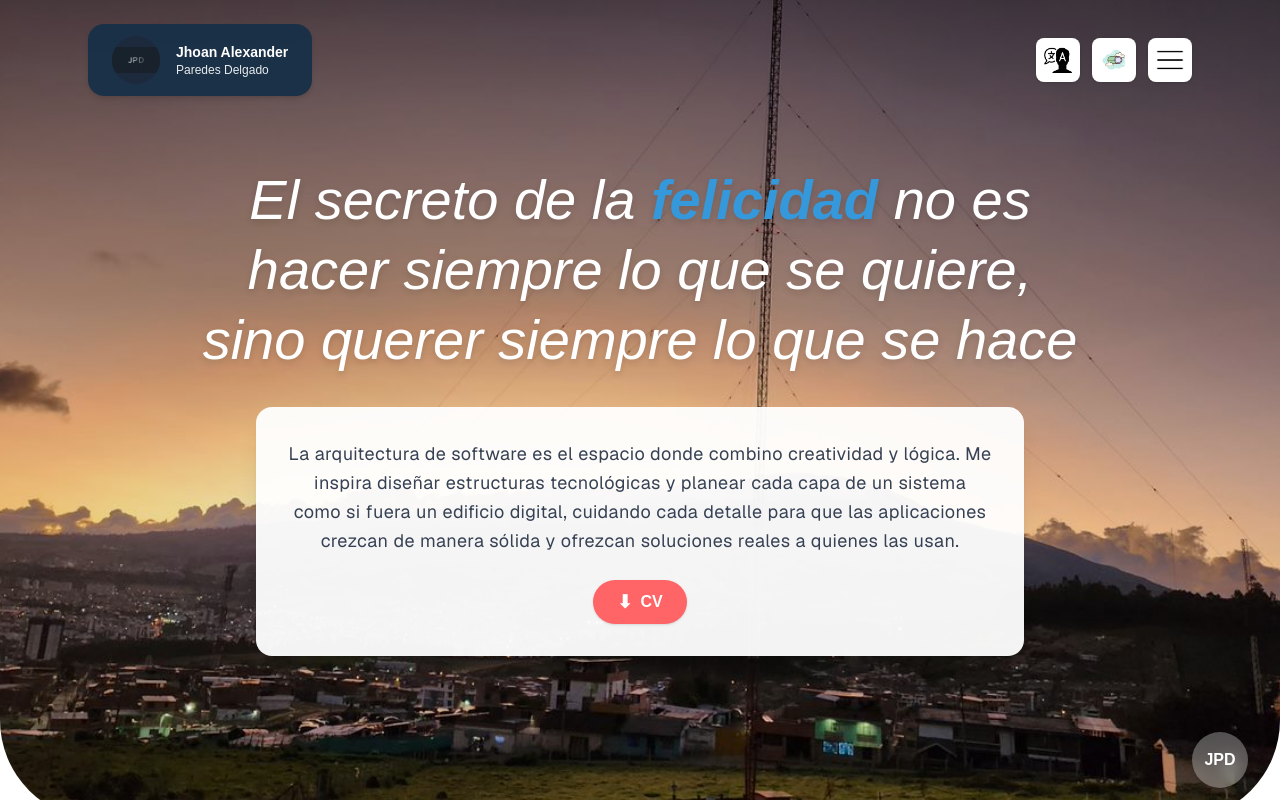
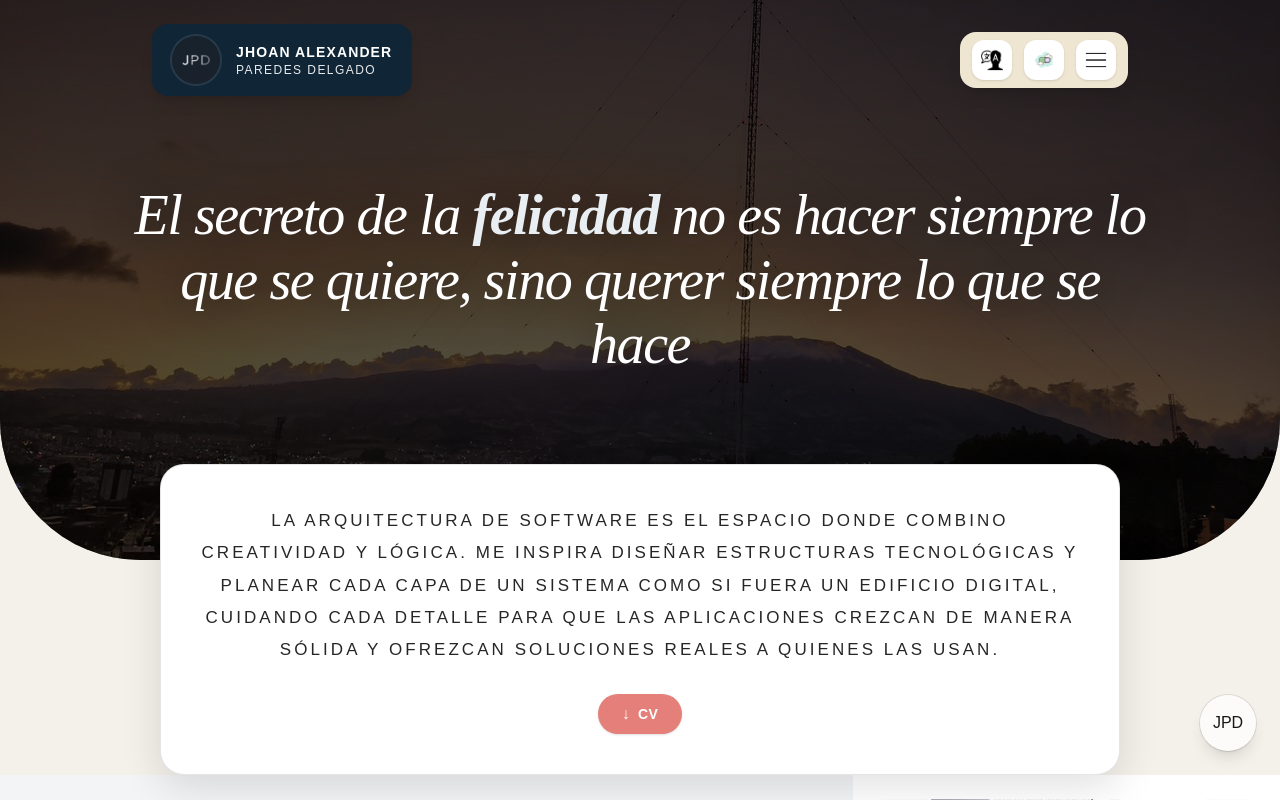
Before and after one commit to Jhoan-Pd/Portafolio, a Next.js app: page / in a window 1280 px wide. Shown: the top 800 px of the page. Built offline with nearby package versions, Linux system fonts and the light colour scheme.

Commit message:
arreglo lenguajes

```diff
--- a/src/app/page.tsx
+++ b/src/app/page.tsx
@@ -4,6 +4,7 @@ import Projects from "@/components/Projects";
 import Informacion from "@/components/Informacion";
 import References from "@/components/References";
 import Contact from "@/components/Contact";
+import Lenguajes from "@/components/lenguajes";
 
 export default function Home() {
   return (
@@ -11,8 +12,10 @@ export default function Home() {
       <Hero />
       <Projects />
       <Informacion />
+      <Lenguajes />
       <References />
       <Contact />
+
     </main>
   );
 }
--- a/src/components/Hero.tsx
+++ b/src/components/Hero.tsx
@@ -1,14 +1,16 @@
 "use client";
+
 import Image from "next/image";
 import Link from "next/link";
 import { useEffect, useState } from "react";
 
-interface HeroData {
+type HeroData = {
   backgroundImage: string;
   quote: string;
-  highlight: string;
+  highlight?: string;
   intro: string;
   cvLink: string;
+  cvLabel?: string;
   author: {
     firstName: string;
     lastName: string;
@@ -17,129 +19,225 @@ interface HeroData {
   };
   icons: {
     language: string;
-    theme: string;
     menu: string;
+    theme?: string;
+    themeLight?: string;
+    themeDark?: string;
   };
-}
+};
 
 export default function Hero() {
-  const [heroData, setHeroData] = useState<HeroData | null>(null);
+  const [hero, setHero] = useState<HeroData | null>(null);
+  const [dark, setDark] = useState(false);
 
   useEffect(() => {
     fetch("/data/data.json")
-      .then((res) => res.json())
-      .then((data) => setHeroData(data.hero))
-      .catch((err) => console.error("Error cargando Hero data:", err));
+      .then((r) => r.json())
+      .then((d) => setHero(d.hero as HeroData))
+      .catch((e) => console.error("Error cargando Hero data:", e));
   }, []);
 
-  if (!heroData) {
+  if (!hero) {
     return (
-      <section className="h-[500px] flex items-center justify-center text-gray-400">
-        Cargando información...
+      <section className="h-[60svh] min-h-[480px] grid place-items-center text-neutral-400">
+        Cargando información…
       </section>
     );
   }
 
+  // Tokens de estilo (ajusta si usas otra paleta)
+  const strokeBlue = "#2F80ED";
+  const pillDark = "#102535";
+  const pillLight = "#EFE6D2";
+  const coral = "#E57F79";
+  const rounded = 140;
+
+  // Icono para el botón de tema (acepta themeLight/themeDark o theme genérico)
+  const themeIcon = dark
+    ? hero.icons.themeDark ?? hero.icons.theme ?? hero.icons.language
+    : hero.icons.themeLight ?? hero.icons.theme ?? hero.icons.language;
+
+  // Resalta una única ocurrencia de `highlight` sin usar HTML crudo
+  const renderHighlighted = (text: string, hl?: string) => {
+    if (!hl) return text;
+    const i = text.indexOf(hl);
+    if (i === -1) return text;
     return (
-    <section className="relative w-full">
-      {/* Contenedor principal */}
-      <div className="relative h-[520px] sm:h-[640px] md:h-[760px] lg:h-[820px] rounded-b-[100px] overflow-hidden">
-        {/* Imagen de fondo */}
+      <>
+        {text.slice(0, i)}
+        <span className="font-semibold text-[#E9EEF3]">{hl}</span>
+        {text.slice(i + hl.length)}
+      </>
+    );
+  };
+
+  return (
+    <section
+      className={`relative w-full ${
+        dark ? "bg-neutral-900 text-white" : "bg-[#F4F1EB] text-neutral-900"
+      }`}
+    >
+      {/* Top: imagen con borde inferior redondeado */}
+      <div
+        className="relative overflow-hidden"
+        style={{
+          height: "68svh",
+          minHeight: 560,
+          borderBottomLeftRadius: rounded,
+          borderBottomRightRadius: rounded,
+        }}
+      >
         <Image
-          src={heroData.backgroundImage}
-          alt="Hero background"
+          src={hero.backgroundImage}
+          alt="Fondo principal"
           fill
+          priority
           className="object-cover object-center"
-          priority
         />
 
-        {/* Capa oscura */}
-        <div className="absolute inset-0 bg-gradient-to-b from-black/40 via-black/10 to-transparent" />
+        {/* Overlays para contraste */}
+        <div className="absolute inset-0 bg-black/55" />
+        <div className="absolute inset-0 bg-gradient-to-b from-black/40 via-black/35 to-black/20" />
 
-        {/* Navbar */}
-        <nav className="absolute top-6 left-1/2 transform -translate-x-1/2 z-30 w-full max-w-6xl px-6 flex items-center justify-between">
-          {/* Logo + Nombre */}
-          <div className="flex items-center gap-4 bg-[#183047]/95 text-white rounded-2xl py-3 px-6 shadow-md">
-            <div className="w-12 h-12 rounded-full flex items-center justify-center bg-slate-800 overflow-hidden">
+        {/* Navbar de pastillas */}
+        <nav className="absolute top-6 left-1/2 -translate-x-1/2 z-20 w-full max-w-5xl px-6">
+          <div className="flex items-center justify-between gap-4">
+            {/* Avatar + nombre */}
+            <div
+              className="flex items-center gap-4 rounded-2xl px-5 py-3 shadow-lg backdrop-blur-sm"
+              style={{ backgroundColor: pillDark }}
+            >
+              <div className="w-12 h-12 rounded-full overflow-hidden bg-slate-800 ring-2 ring-white/10 shrink-0">
                 <Image
-                src={heroData.author.photo}
-                alt={heroData.author.firstName}
+                  src={hero.author.photo}
+                  alt={hero.author.firstName}
                   width={48}
                   height={48}
-                className="object-cover"
+                  className="h-full w-full object-cover"
                 />
               </div>
-            <div className="text-left leading-tight">
-              <div className="text-sm font-semibold">{heroData.author.firstName}</div>
-              <div className="text-xs font-medium opacity-90">{heroData.author.lastName}</div>
+              <div className="leading-tight text-white">
+                <div className="text-xs sm:text-sm font-semibold uppercase tracking-[0.08em]">
+                  {hero.author.firstName}
+                </div>
+                <div className="text-[11px] sm:text-xs opacity-90 uppercase tracking-[0.12em]">
+                  {hero.author.lastName}
+                </div>
               </div>
             </div>
 
-          {/* Iconos */}
-          <div className="flex items-center gap-3">
-            <button className="p-2 rounded-lg bg-white shadow-sm">
+            {/* Acciones */}
+            <div
+              className="flex items-center gap-3 rounded-2xl px-3 py-2 shadow-lg backdrop-blur-sm"
+              style={{ backgroundColor: pillLight }}
+            >
+              <button
+                onClick={() => {}}
+                className="inline-flex h-10 w-10 items-center justify-center rounded-xl bg-white shadow hover:bg-neutral-100 transition"
+                aria-label="Cambiar idioma"
+                title="Idioma"
+              >
                 <Image
-                src={heroData.icons.language}
+                  src={hero.icons.language}
                   alt="language"
-                width={28}
-                height={28}
+                  width={22}
+                  height={22}
                 />
               </button>
-            <button className="p-2 rounded-lg bg-white shadow-sm">
-              <Image
-                src={heroData.icons.theme}
-                alt="theme"
-                width={28}
-                height={28}
-              />
+              <button
+                onClick={() => setDark((v) => !v)}
+                className="inline-flex h-10 w-10 items-center justify-center rounded-xl bg-white shadow hover:bg-neutral-100 transition"
+                aria-label="Tema"
+                title="Tema"
+              >
+                <Image src={themeIcon} alt="theme" width={22} height={22} />
               </button>
-            <button className="p-2 rounded-lg bg-white shadow-sm">
-              <Image
-                src={heroData.icons.menu}
-                alt="menu"
-                width={28}
-                height={28}
-              />
+              <button
+                onClick={() => {}}
+                className="inline-flex h-10 w-10 items-center justify-center rounded-xl bg-white shadow hover:bg-neutral-100 transition"
+                aria-label="Menú"
+                title="Menú"
+              >
+                <Image src={hero.icons.menu} alt="menu" width={22} height={22} />
               </button>
+            </div>
           </div>
         </nav>
 
-        {/* Contenido central */}
-        <div className="absolute inset-0 z-20 flex flex-col items-center justify-center px-6">
-          <h1 className="max-w-4xl text-center text-white italic font-light text-[28px] sm:text-[36px] md:text-[48px] lg:text-[56px] leading-tight drop-shadow-md">
-            El secreto de la{" "}
-            <span className="text-[#3498DB] font-semibold">
-              {heroData.highlight}
-            </span>{" "}
-            no es hacer siempre lo que se quiere,
-            <br /> sino querer siempre lo que se hace
+        {/* Cita central con highlight */}
+        <div className="absolute inset-0 z-10 flex items-center justify-center px-6">
+          <h1
+            className="max-w-5xl text-center italic font-light
+                       text-white text-[28px] sm:text-[36px] md:text-[46px] lg:text-[56px]
+                       leading-[1.15] tracking-tight drop-shadow-[0_1px_20px_rgba(0,0,0,.55)]"
+            style={{ fontFamily: "Merriweather, serif" }}
+          >
+            {renderHighlighted(hero.quote, hero.highlight)}
           </h1>
+        </div>
 
-          <div className="mt-8 w-full max-w-3xl">
-            <div className="mx-auto bg-white/95 rounded-2xl shadow-xl p-8">
-              <p className="text-center text-gray-700 font-sans text-base sm:text-lg leading-relaxed tracking-wide">
-                {heroData.intro}
+        {/* Línea inferior recta con esquinas redondeadas */}
+        <svg
+          className="pointer-events-none absolute inset-0 z-10"
+          viewBox="0 0 1440 800"
+          preserveAspectRatio="none"
+          aria-hidden="true"
+        >
+          <defs>
+            <clipPath id="show-bottom-only">
+              <rect x="0" y="640" width="1440" height="160" />
+            </clipPath>
+          </defs>
+          <rect
+            x="2"
+            y="2"
+            width="1436"
+            height="796"
+            rx={rounded}
+            ry={rounded}
+            fill="none"
+            stroke={strokeBlue}
+            strokeWidth="4"
+            clipPath="url(#show-bottom-only)"
+          />
+        </svg>
+      </div>
+
+      {/* Card de introducción + botón CV */}
+      <div className="relative z-20 -mt-16 sm:-mt-24">
+        <div
+          className={`mx-auto w-[min(92%,960px)] rounded-3xl border border-black/10 px-6 py-8 sm:px-10 sm:py-10 shadow-[0_12px_40px_rgba(0,0,0,.12)] ${
+            dark ? "bg-neutral-800 text-white" : "bg-white text-neutral-800"
+          }`}
+        >
+          <p className="text-center text-[15px] sm:text-[17px] leading-[1.9] tracking-[0.18em] uppercase">
+            {hero.intro}
           </p>
 
-              <div className="mt-6 flex justify-center">
+          <div className="mt-7 flex justify-center">
             <Link
-                  href={heroData.cvLink}
-                  className="inline-flex items-center gap-2 px-6 py-2 rounded-full text-white font-semibold bg-red-400 shadow hover:bg-red-500 transition"
+              href={hero.cvLink}
               target="_blank"
+              className="inline-flex items-center gap-2 rounded-full px-6 py-2.5 text-white text-sm font-semibold tracking-wide shadow hover:brightness-110 active:translate-y-[1px]"
+              style={{ backgroundColor: coral }}
             >
-                  <span className="text-lg">⬇</span>
-                  CV
+              <span className="text-base leading-none">↓</span>
+              {hero.cvLabel ?? "CV"}
             </Link>
           </div>
         </div>
       </div>
-        </div>
 
-        {/* Badge */}
-        <div className="absolute right-8 bottom-8 z-30">
-          <div className="w-14 h-14 rounded-full bg-white/30 backdrop-blur-sm flex items-center justify-center shadow-md text-white font-semibold">
-            {heroData.author.badge}
-          </div>
+      {/* Badge inferior derecho */}
+      <div className="pointer-events-none absolute right-6 bottom-6 z-20">
+        <div
+          className={`flex h-14 w-14 items-center justify-center rounded-full shadow-lg backdrop-blur ${
+            dark
+              ? "bg-white/10 text-white ring-1 ring-white/20"
+              : "bg-white/70 text-neutral-900 ring-1 ring-black/10"
+          }`}
+        >
+          {hero.author.badge}
         </div>
       </div>
     </section>
--- a/src/components/Projects.tsx
+++ b/src/components/Projects.tsx
@@ -14,7 +14,7 @@ export default function Projects() {
   const [active, setActive] = useState(0);
   const containerRef = useRef<HTMLDivElement | null>(null);
 
-  // 🔹 Cargar datos desde data.json
+
   useEffect(() => {
     fetch("/data/data.json")
       .then((res) => res.json())
@@ -22,7 +22,6 @@ export default function Projects() {
       .catch((err) => console.error("Error cargando proyectos:", err));
   }, []);
 
-  // 🔹 Actualizar proyecto activo según el scroll
   useEffect(() => {
     let rafId: number;
 
```
Also changed, not shown: public/data/data.json (+11 -2 lines), src/components/lenguajes.tsx (added, +104 -0 lines), 1 other file (tests, documents, lock files or other folders). Lines whose indentation alone changed are shown as unchanged.
